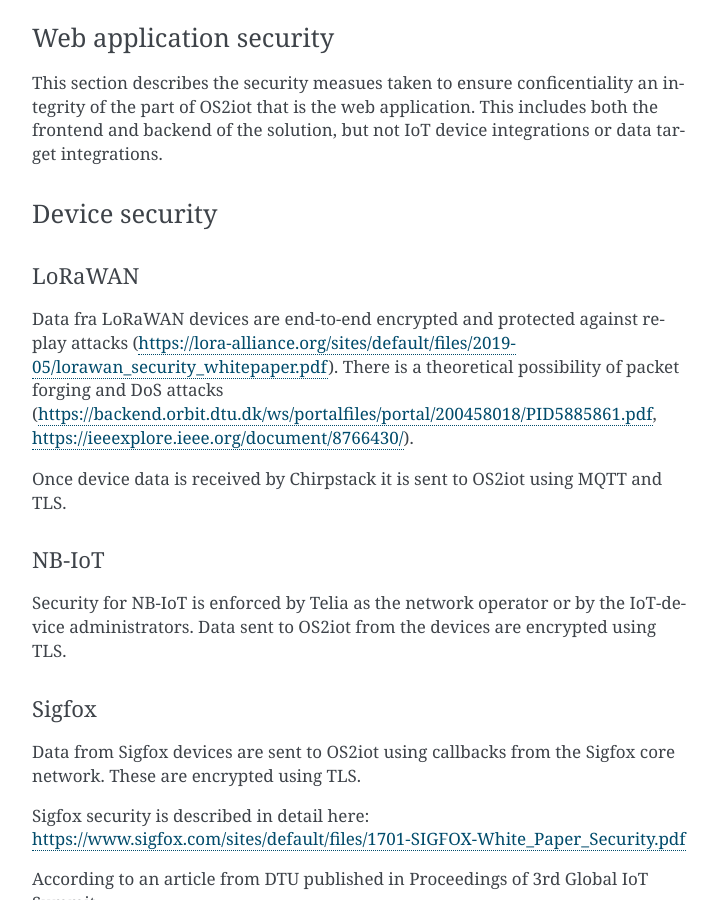
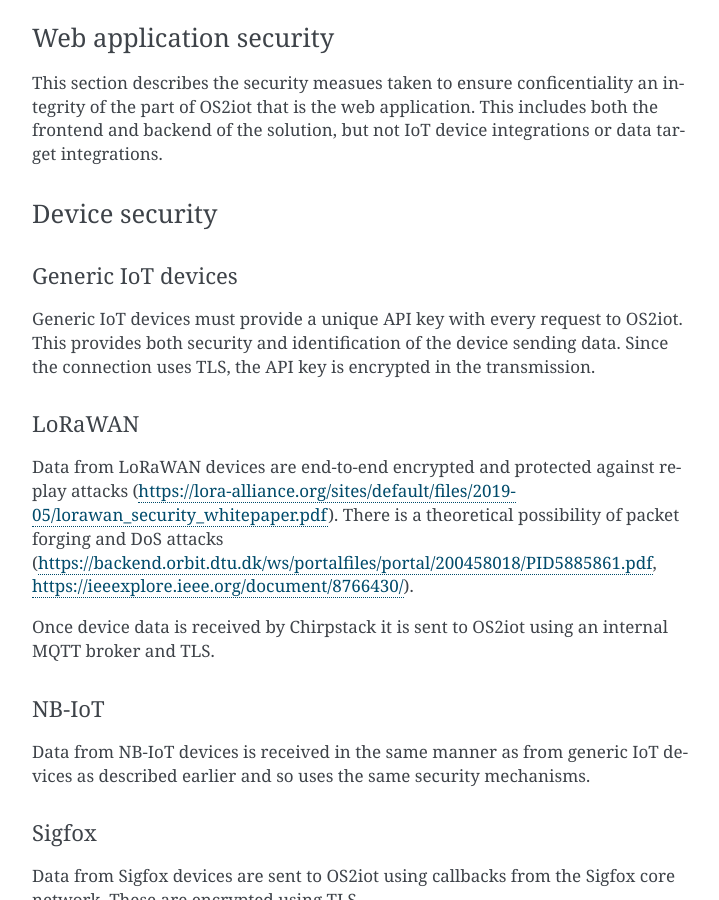
Before and after one commit to OS2iot/OS2iot-docs, a Sphinx documentation site: the page built from source/software-architecture/software-architecture.rst, in a window 1280 px wide and 900 px high, scrolled down 7337 px. Shown: the whole window, without its empty margins (388-1107 px from the left). Built offline with Sphinx 7.4.7, drawn with Linux system fonts in a browser that asks for light colours.

Commit message:
Added details on device security in software architecture.

```diff
--- a/source/software-architecture/software-architecture.rst
+++ b/source/software-architecture/software-architecture.rst
@@ -292,25 +292,29 @@
 Device security
 ~~~~~~~~~~~~~~~
 
+Generic IoT devices
+^^^^^^^
+
+Generic IoT devices must provide a unique API key with every request to OS2iot. This provides both security and identification of the device sending data. Since the connection uses TLS, the API key is encrypted in the transmission.
+
+
 LoRaWAN
 ^^^^^^^
 
-Data fra LoRaWAN devices are end-to-end encrypted and protected against
+Data from LoRaWAN devices are end-to-end encrypted and protected against
 replay attacks
 (https://lora-alliance.org/sites/default/files/2019-05/lorawan_security_whitepaper.pdf).
 There is a theoretical possibility of packet forging and DoS attacks
 (https://backend.orbit.dtu.dk/ws/portalfiles/portal/200458018/PID5885861.pdf,
 https://ieeexplore.ieee.org/document/8766430/).
 
-Once device data is received by Chirpstack it is sent to OS2iot using
-MQTT and TLS.
+Once device data is received by Chirpstack it is sent to OS2iot using an internal
+MQTT broker and TLS.
 
 NB-IoT
 ^^^^^^
 
-Security for NB-IoT is enforced by Telia as the network operator or by
-the IoT-device administrators. Data sent to OS2iot from the devices are
-encrypted using TLS.
+Data from NB-IoT devices is received in the same manner as from generic IoT devices as described earlier and so uses the same security mechanisms.
 
 Sigfox
 ^^^^^^
```
